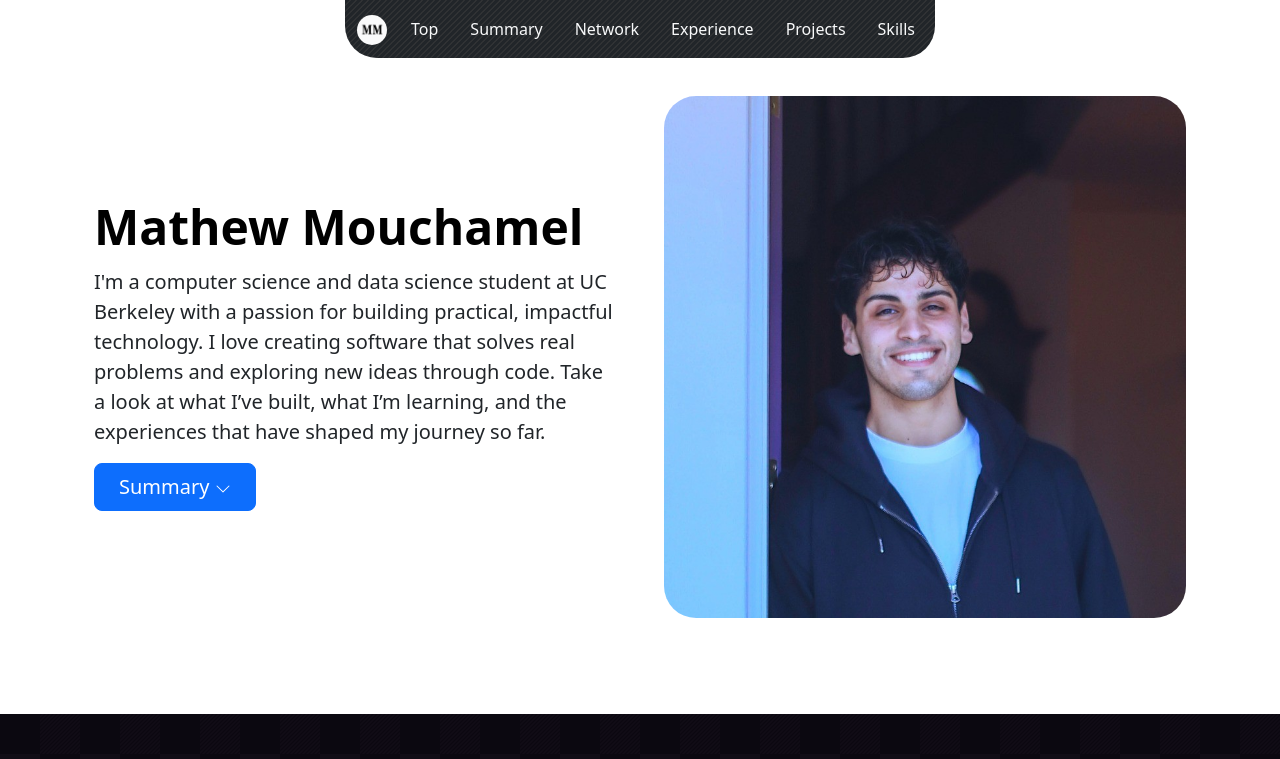
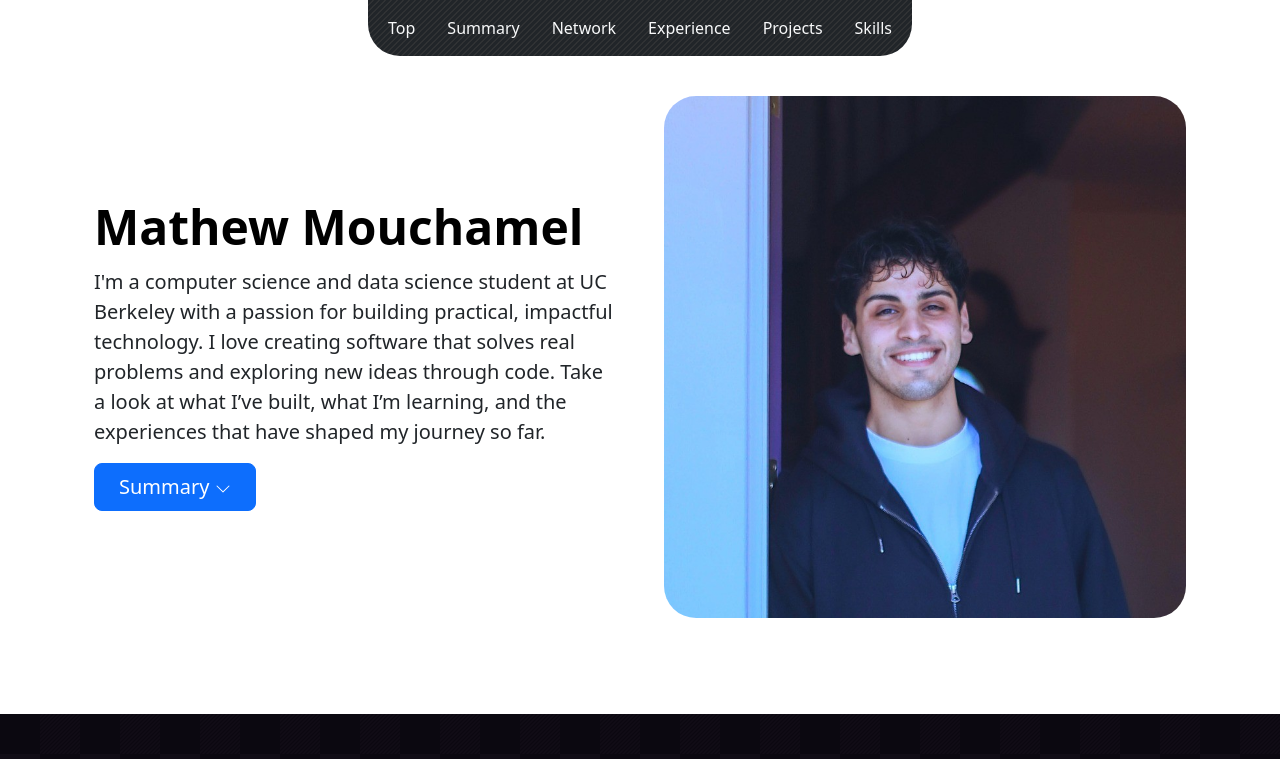
Before and after one commit to MathewMouchamel/portfolio-website, a plain HTML site: page index.html in a window 1280 px wide. Shown: the top 759 px of the page. Drawn offline with nearby package versions, Linux system fonts and the light colour scheme; files that its build step writes are made by us from their sources; a web font is replaced by a local one.

Commit message:
css file fixed

```diff
--- a/index.html
+++ b/index.html
@@ -4,7 +4,7 @@
     <meta charset="UTF-8" />
     <meta name="viewport" content="width=device-width, initial-scale=1.0" />
     <title>Mathew Mouchamel</title>
-    <link href="./images/style.css" rel="stylesheet" />
+    <link href="./style.css" rel="stylesheet" />
     <link rel="preconnect" href="https://fonts.googleapis.com" />
     <link rel="preconnect" href="https://fonts.gstatic.com" crossorigin />
     <link
@@ -25,9 +25,6 @@
       style="width: fit-content"
     >
       <div class="container-fluid justify-content-center">
-        <a class="navbar-brand text-light" href="#top"
-          ><img class="rounded-4" src="./images/mm-icon.png" height="30px"
-        /></a>
         <button
           class="navbar-toggler bg-light"
           type="button"
```
Also changed, not shown: images/mm-icon.png (deleted), svg/topography.svg (added).
